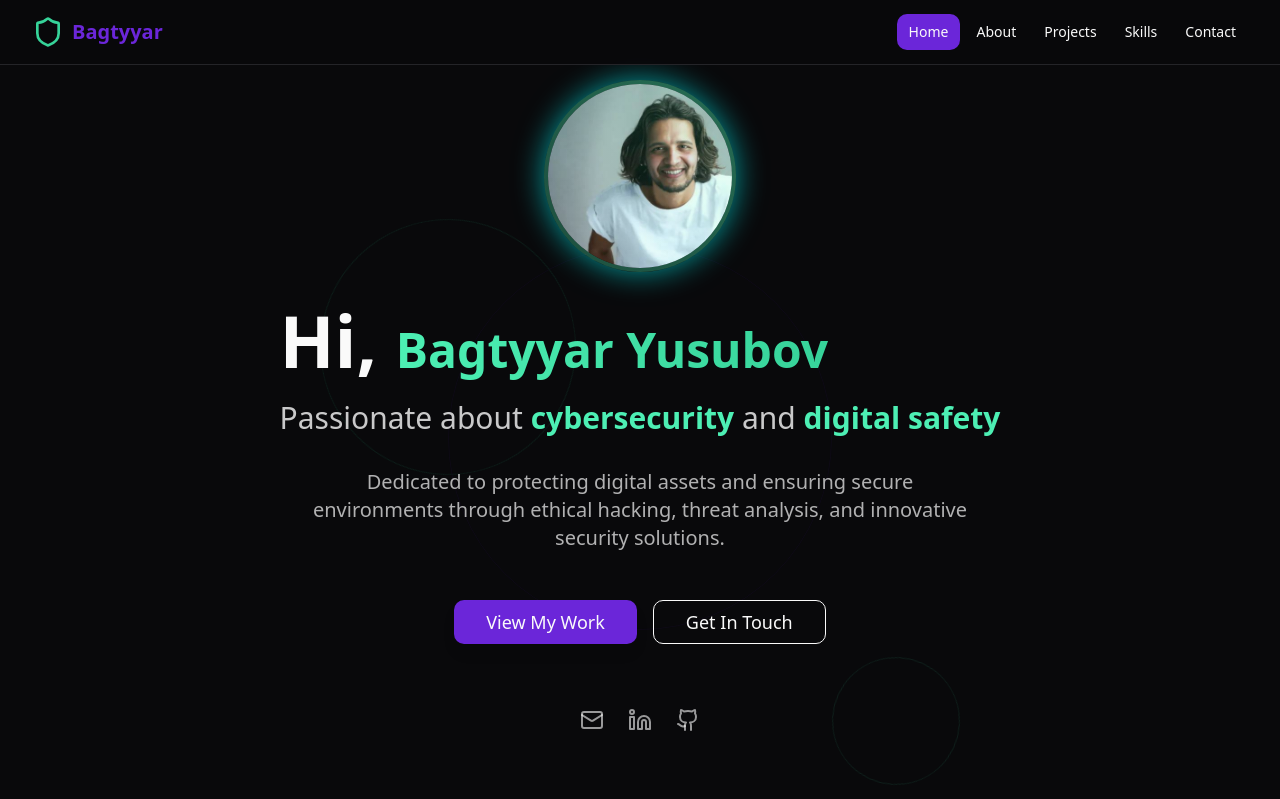
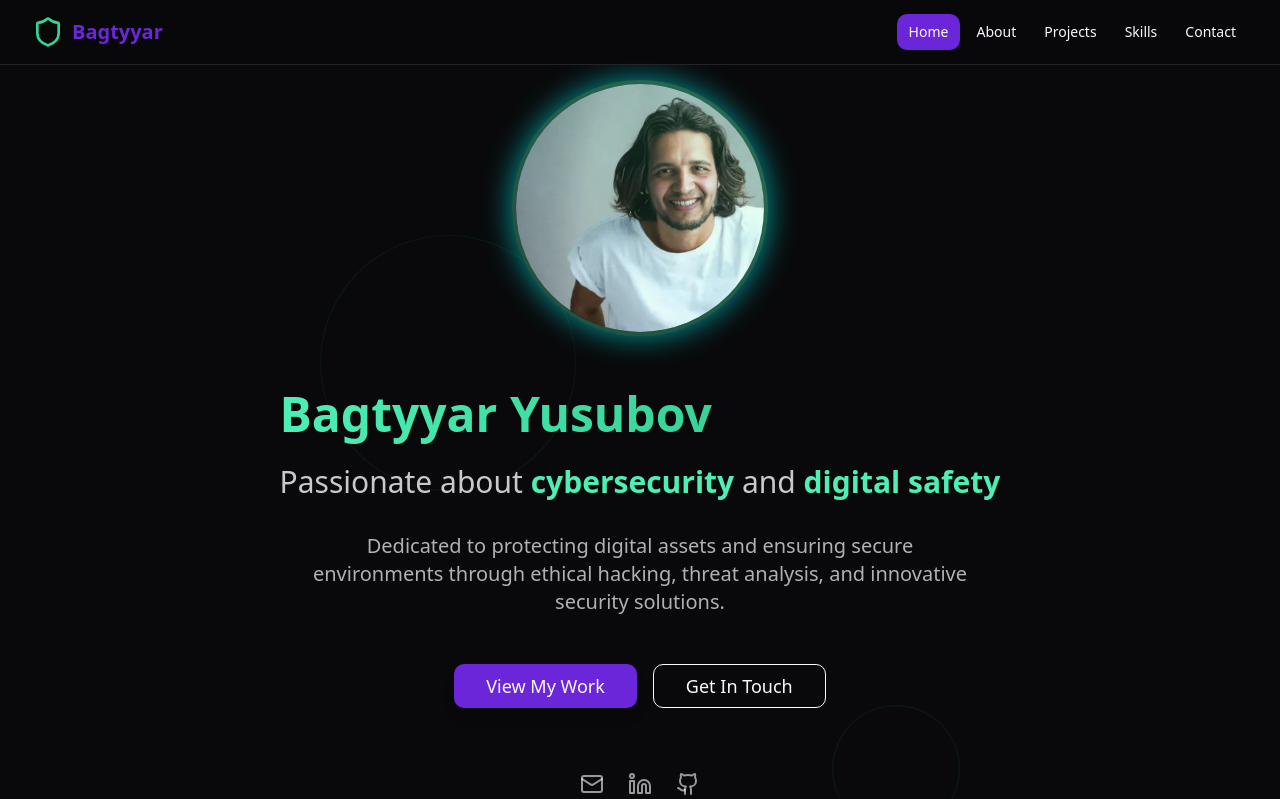
Before and after one commit to byusup03/bagtyyar-cyber-portal, a React (Vite) app: page / in a window 1280 px wide. Shown: the top 799 px of the page. Built offline with nearby package versions, Linux system fonts and the light colour scheme.

Commit message:
Fix hero section
Remove "Hi, " from the header, increase photo size, and center the photo within the circle.

```diff
--- a/src/components/HeroSection.tsx
+++ b/src/components/HeroSection.tsx
@@ -30,13 +30,12 @@ export const HeroSection = () => {
           {/* Profile Photo */}
           <div className="mb-8 flex justify-center">
             <div className="relative">
-              <img src="/lovable-uploads/a5af8d27-cf7f-4fe1-bf1e-8d5630990e62.png" alt="Bagtyyar Yusubov" className="w-32 h-32 sm:w-40 sm:h-40 lg:w-48 lg:h-48 rounded-full object-cover border-4 border-accent-glow/30 shadow-glow animate-glow-pulse" />
+              <img src="/lovable-uploads/a5af8d27-cf7f-4fe1-bf1e-8d5630990e62.png" alt="Bagtyyar Yusubov" className="w-48 h-48 sm:w-56 sm:h-56 lg:w-64 lg:h-64 rounded-full object-cover object-center border-4 border-accent-glow/30 shadow-glow animate-glow-pulse" />
               <div className="absolute inset-0 rounded-full bg-gradient-to-tr from-transparent to-accent-glow/20"></div>
             </div>
           </div>
 
           <h1 className="text-4xl sm:text-6xl lg:text-7xl font-bold mb-6 text-primary-foreground text-left">
-            Hi,{" "}
             <span className="bg-gradient-to-r from-accent-glow to-accent bg-clip-text text-transparent font-bold text-5xl text-center">
               Bagtyyar Yusubov
             </span>
```
